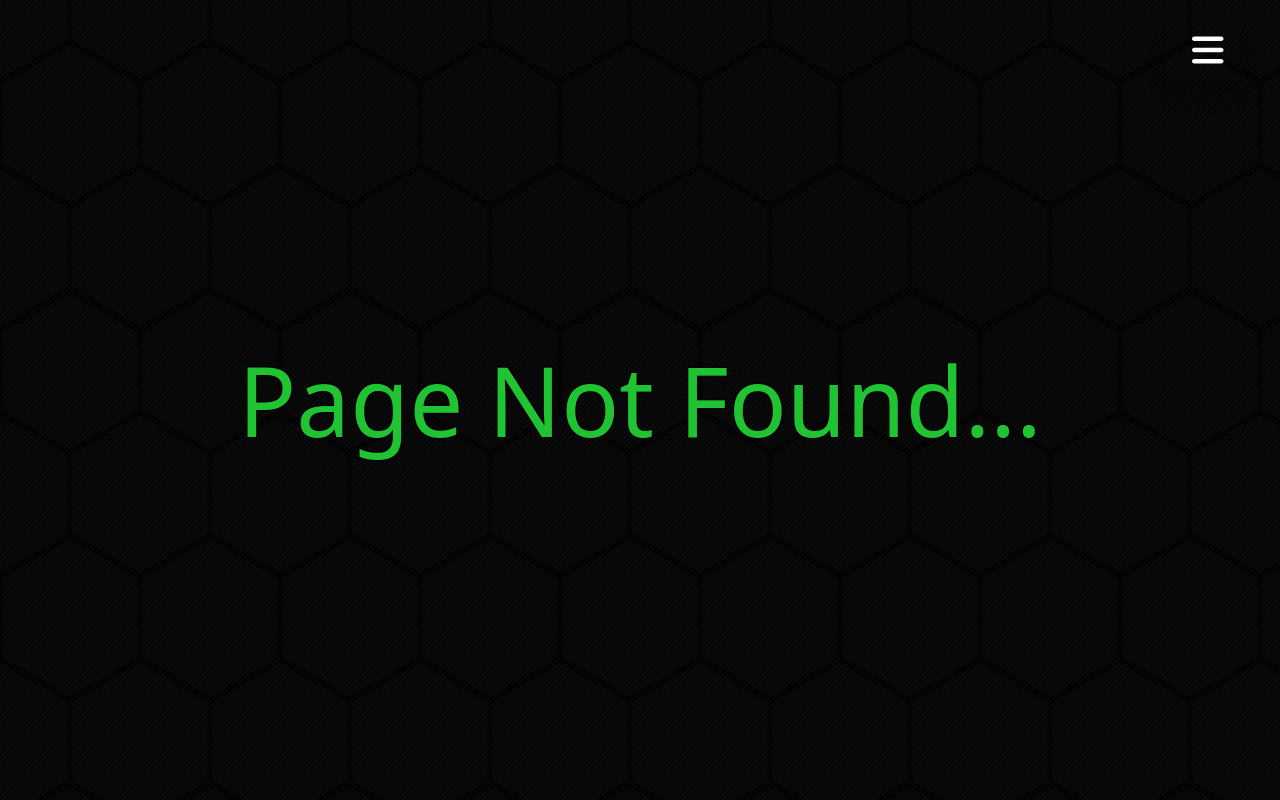
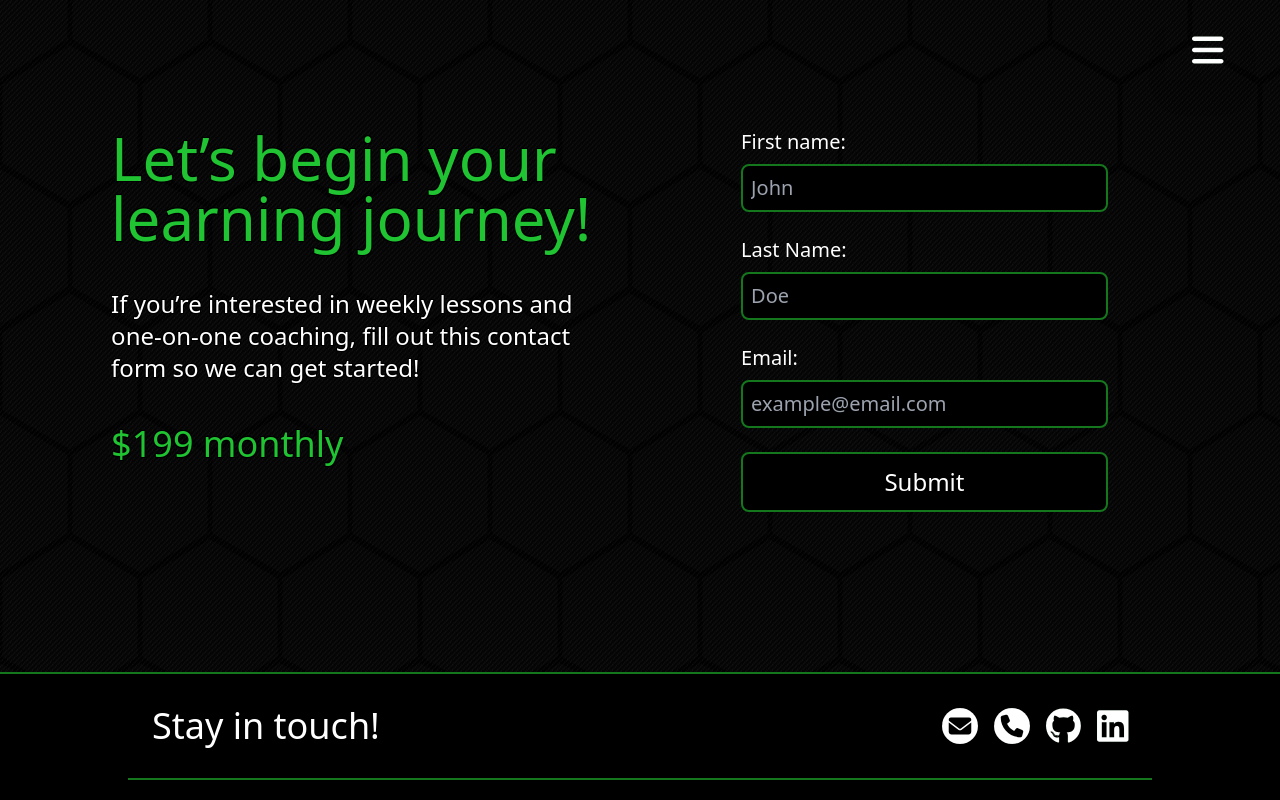
Before and after one commit to CollierTR/tristancollier.com-2025, a React (Vite) app: page /student-signup in a window 1280 px wide. Before the commit this address had no page. Built offline with nearby package versions, Linux system fonts and the light colour scheme.

Commit message:
added student signin page

```diff
--- a/src/App.jsx
+++ b/src/App.jsx
@@ -3,6 +3,7 @@ import NotFound from "./Pages/NotFound"
 import Main from "./Pages/Main"
 import Contact from "./Pages/Contact"
 import LearnToCodePage from "./Pages/LearnToCodePage"
+import StudentSignup from "./Pages/StudentSignup"
 import GridBackgroundContainer from "./componets/HexGridContainer/HexBackgroundContainer"
 
 function App() {
@@ -16,6 +17,7 @@ function App() {
           <Route path="/" element={<Main />}/>
           <Route path="/contact" element={<Contact />}/>
           <Route path="/learn-to-code" element={<LearnToCodePage />}/>
+          <Route path="/student-signup" element={<StudentSignup />}/>
           <Route path="*" element={<NotFound/>}/>
         </Routes>
 
--- a/src/Pages/LearnToCodePage.jsx
+++ b/src/Pages/LearnToCodePage.jsx
@@ -1,3 +1,4 @@
+import { Link } from "react-router-dom";
 import Nav from "../componets/Nav";
 import Footer from "../componets/Footer";
 
@@ -20,9 +21,11 @@ export default function LearnToCodePage() {
 							to turn your ideas into reality one line of code at
 							a time.
 						</p>
+						<Link to={"/student-signup"}>
 							<button className=" bg-black my-6 rounded-xl text-nowrap text-xl lg:text-3xl border-2 border-primary-light py-3 px-8 transform transition-transform duration-500 hover:scale-105">
 								Let’s Get Started!
 							</button>
+						</Link>
 					</div>
 					<img
 						className="w-2/5 2xl:w-1/3  transform scale-x-[-1]"
@@ -32,7 +35,7 @@ export default function LearnToCodePage() {
 				</div>
 				<div className="flex flex-col gap-4 text-center w-3/4 my-20  justify-center place-items-center mx-auto">
 					<h2 className="text-primary-light text-center my-6 text-3xl sm:text-6xl blackOutline">
-						Become a fabled 10x developer!
+						Become a 10x developer!
 					</h2>
 					<p className="2xl:w-4/5 text-pretty blackOutline">
 						Have you ever wondered what it takes to be a 10x
@@ -48,9 +51,11 @@ export default function LearnToCodePage() {
 						focus, and strategy. Let’s get started on your journey
 						to becoming a legend in the tech world.
 					</p>
+					<Link to={"/student-signup"}>
 						<button className=" bg-black my-6 rounded-xl text-nowrap text-xl lg:text-3xl border-2 border-primary-light py-3 px-8 transform transition-transform duration-500 hover:scale-105">
 							Unlock the 10x Path!
 						</button>
+					</Link>
 				</div>
 				<img
 					className="w-2/5 2xl:w-1/2  transform scale-x-[-1] "
@@ -58,7 +63,7 @@ export default function LearnToCodePage() {
 					alt=""
 				/>
 				<div className="flex flex-row-reverse min:h-screen justify-center place-items-start 2xl:gap-0 ">
-					<div className="flex flex-col gap-2 justify-center place-items-center text-pretty w-4/5">
+					<div className="flex flex-col gap-2 justify-center place-items-center text-pretty">
 						<h1 className="text-primary-light my-6 text-4xl sm:text-7xl blackOutline">
 							Learn to Code!
 						</h1>
@@ -68,12 +73,13 @@ export default function LearnToCodePage() {
 							tools and skills that make you stand out. Here’s
 							what you’ll master:
 						</p>
-						<ul className="flex flex-wrap justify-center  place-items-start  blackOutline mb-6">
-							<li className="w-1/2 mb-4 flex flex-col justify-center place-items-center">
-								<strong className="text-primary">
+
+						<ul className="grid grid-cols-2 gap-6 text-start  justify-evenly w-full place-items-start  blackOutline mb-6">
+							<li className="flex flex-col justify-center w-full place-items-center text-center">
+								<strong className="text-primary text-4xl mt-8">
 									Frontend Development:
 								</strong>
-								<ul className="list-disc list-outside list">
+								<ul className="flex flex-col gap-2 mt-2 text-3xl">
 									<li>Html</li>
 									<li>CSS</li>
 									<li>Tailwind</li>
@@ -81,40 +87,45 @@ export default function LearnToCodePage() {
 									<li>Next</li>
 								</ul>
 							</li>
-							<li className="w-1/2 flex mb-4 flex-col justify-center place-items-center">
-								<strong className="text-primary">
+
+							<li className="flex flex-col justify-center w-full place-items-center text-center">
+								<strong className="text-primary text-4xl mt-8">
 									Backend Development:
 								</strong>
-								<ul className="list-disc list-outside list">
+								<ul className="flex flex-col gap-2 mt-2 text-3xl">
 									<li>Python</li>
 									<li>JavaScript (Node.js)</li>
 									<li>Express</li>
-									<li>API Integration</li>
-									<li>Serverless Solutions</li>
+									<li>APIs</li>
 								</ul>
 							</li>
-							<li className="w-1/2 flex flex-col justify-center place-items-center">
-								<strong className="text-primary">
+
+							<li className="flex flex-col justify-center w-full place-items-center text-center">
+								<strong className="text-primary text-4xl mt-8">
 									Version Control:
 								</strong>
-								<ul className="list-disc list-outside list">
+								<ul className="flex flex-col gap-2 mt-2 text-3xl">
 									<li>Git</li>
 									<li>Github</li>
 								</ul>
 							</li>
-							<li className="w-1/2 flex flex-col justify-center place-items-center">
-								<strong className="text-primary">
+
+							<li className="flex flex-col justify-center w-full place-items-center text-center">
+								<strong className="text-primary text-4xl mt-8">
 									Database Essentials:
 								</strong>
-								<ul className="list-disc list-outside list">
+								<ul className="flex flex-col gap-2 mt-2 text-3xl">
 									<li>SQL</li>
 									<li>Mongo DB</li>
 								</ul>
 							</li>
 						</ul>
-					<button className=" bg-black my-6 rounded-xl text-nowrap text-xl lg:text-3xl border-2 border-primary-light py-3 px-8 transform transition-transform duration-500 hover:scale-105">
+
+						<Link to={"/student-signup"}>
+							<button className=" bg-black my-12 rounded-xl text-nowrap text-xl lg:text-3xl border-2 border-primary-light py-3 px-10 transform transition-transform duration-500 hover:scale-105">
 								Let’s do this!
 							</button>
+						</Link>
 					</div>
 				</div>
 			</div>
--- /dev/null
+++ b/src/Pages/StudentSignup.jsx
@@ -0,0 +1,101 @@
+import Footer from "../componets/Footer";
+import Nav from "../componets/Nav";
+
+export default function StudentSignup() {
+	return (
+		<main className="flex flex-col place-items-center w-full h-screen overflow-y-auto mx-auto">
+			<Nav></Nav>
+
+			<div className="w-11/12 flex justify-center mb-40 mt-32 gap-x-20 mx-auto lg:flex-row text-primary-light flex-col place-items-center lg:place-items-start gap-40">
+				<div className="flex-col flex gap-4 lg:gap-10 lg:w-5/12 w-10/12 blackOutline ">
+					<h1 className="lg:text-6xl text-primary-light text-5xl">
+						Let’s begin your learning journey!
+					</h1>
+					<p className="lg:text-2xl text-2xl text-white">
+						If you’re interested in weekly lessons and one-on-one
+						coaching, fill out this contact form so we can get
+						started!
+					</p>
+                    <p className="text-4xl blackOutline">
+                        $199 monthly
+                    </p>
+				</div>
+
+				<div className="lg:w-5/12 w-full  sm:w-9/12">
+					<form
+						className="flex flex-col gap-4 md:gap-6 place-items-center"
+						name="Coaching Form"
+						method="post"
+						action="/student-signup"
+					>
+						<input
+							type="hidden"
+							name="form-name"
+							value="Coaching Form"
+						/>
+						<span className="flex gap-2 flex-col md:w-3/4 w-10/12">
+							<input
+								type="hidden"
+								name="form-name"
+								value="Contact Form"
+							/>
+							<label
+								htmlFor="firstName"
+								className="text-base md:text-xl text-white "
+							>
+								First name:
+							</label>
+							<input
+								type="text"
+								name="firstName"
+								required
+								id="firstName"
+								placeholder="John"
+								className="md:text-xl border-2 rounded-lg p-2 border-primary bg-black"
+							/>
+						</span>
+						<span className="flex gap-2 flex-col md:w-3/4 w-10/12">
+							<label
+								htmlFor="lastName"
+								className="text-base md:text-xl text-white"
+							>
+								Last Name:
+							</label>
+							<input
+								type="text"
+								placeholder="Doe"
+								className="md:text-xl border-2 rounded-lg p-2 border-primary bg-black"
+								name="lastName"
+								required
+								id="lastName"
+							/>
+						</span>
+						<span className="flex gap-2 flex-col w-10/12 md:w-3/4">
+							<label
+								htmlFor="email"
+								className="text-base md:text-xl text-white"
+							>
+								Email:
+							</label>
+							<input
+								className="md:text-xl border-2 rounded-lg p-2 border-primary bg-black"
+								type="email"
+								required
+								placeholder="example@email.com"
+								id="email"
+								name="email"
+							/>
+						</span>
+						<button
+							type="submit"
+							className=" border-2 border-primary hover:border-primary-light text-white  bg-black rounded-lg w-10/12 md:w-3/4 md:text-2xl robo py-2 md:py-3"
+						>
+							Submit
+						</button>
+					</form>
+				</div>
+			</div>
+			<Footer></Footer>
+		</main>
+	);
+}
```
Lines whose indentation alone changed are shown as unchanged.
